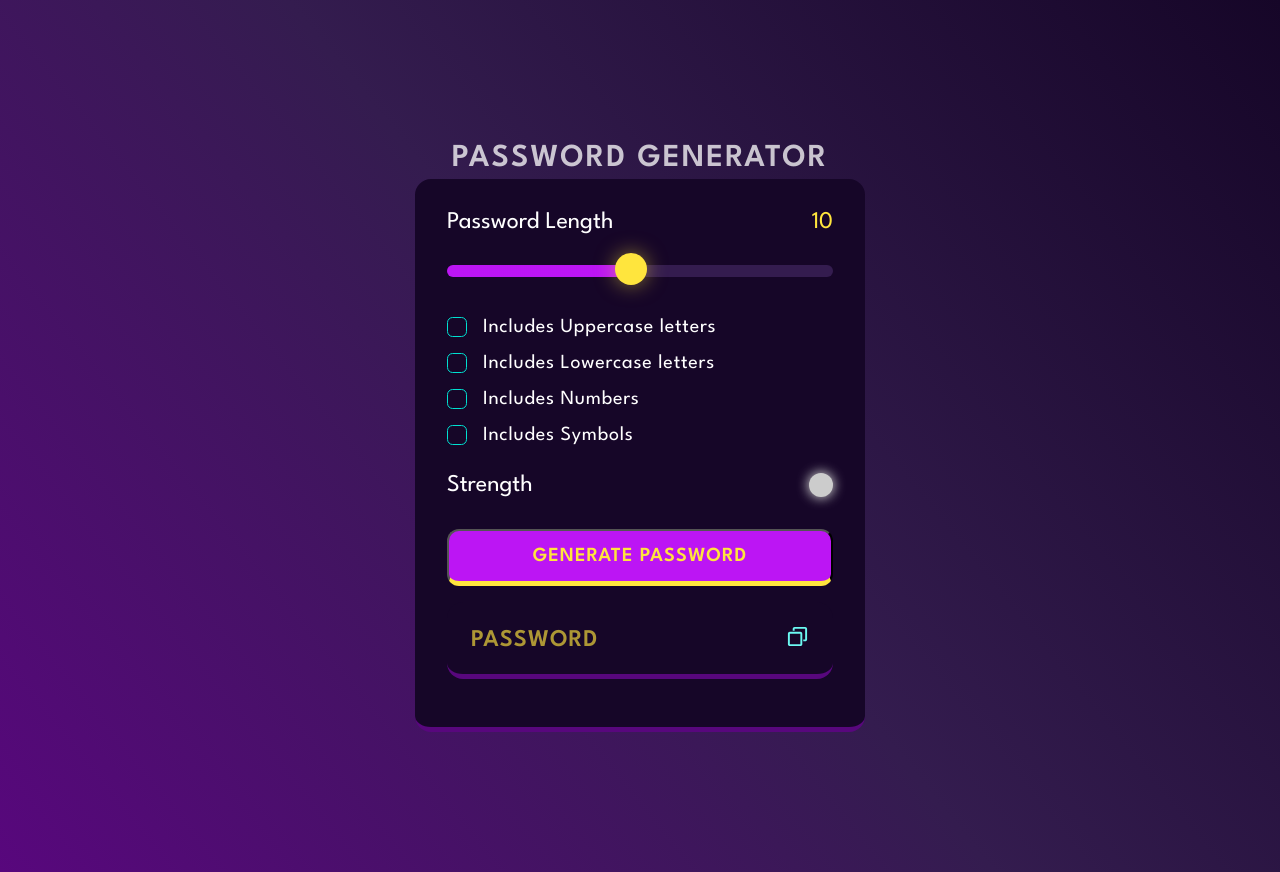
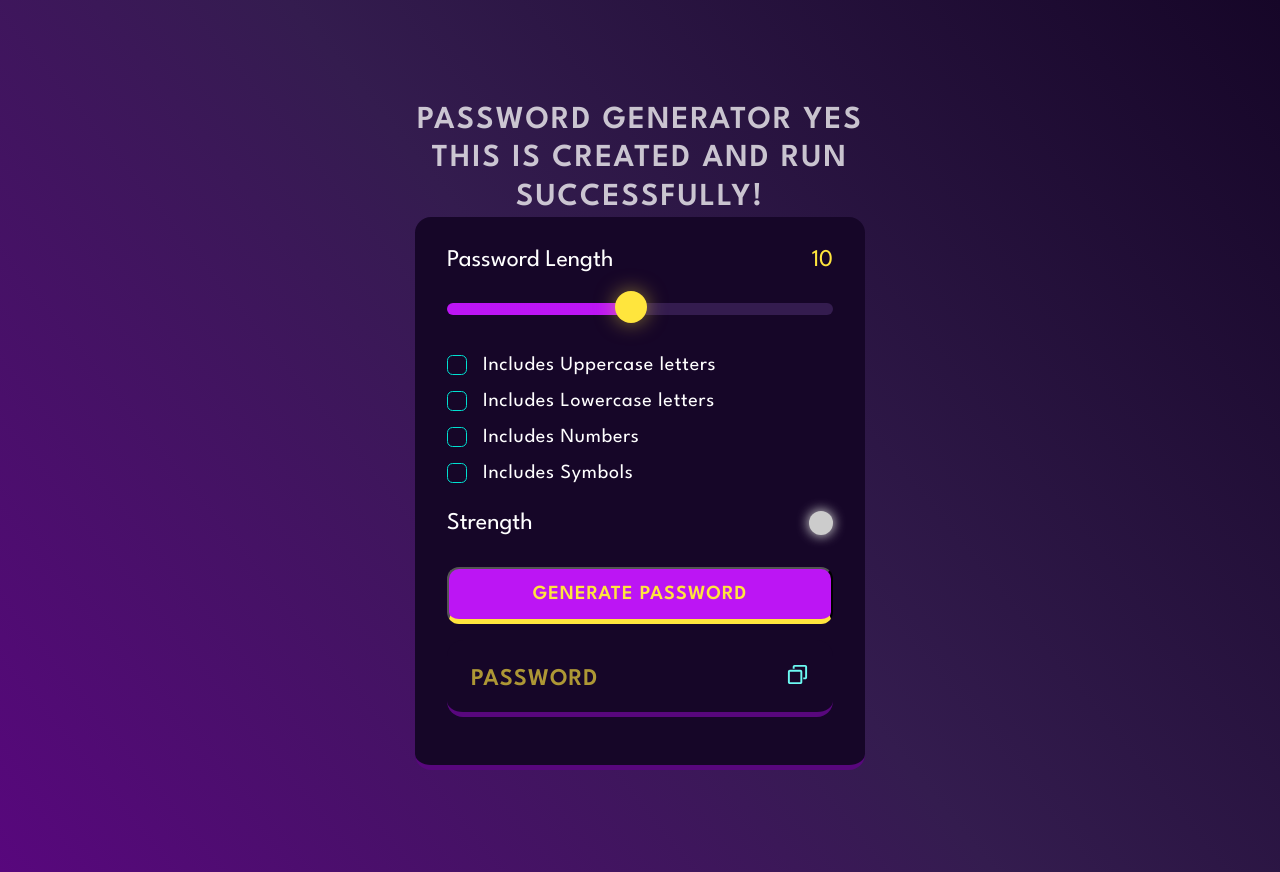
Before and after one commit to iamSHIVAM-0/Password-genrator, a plain HTML site: page index.html in a window 1280 px wide. Drawn offline with Linux system fonts and the light colour scheme.

Commit message:
Update index.html

```diff
--- a/index.html
+++ b/index.html
@@ -17,7 +17,7 @@
 
     <div class="container">
 
-        <h1>Password Generator</h1>
+        <h1>Password Generator yes this is created and run successfully!</h1>
 
         <!-- <div class="display-container">
 
```
